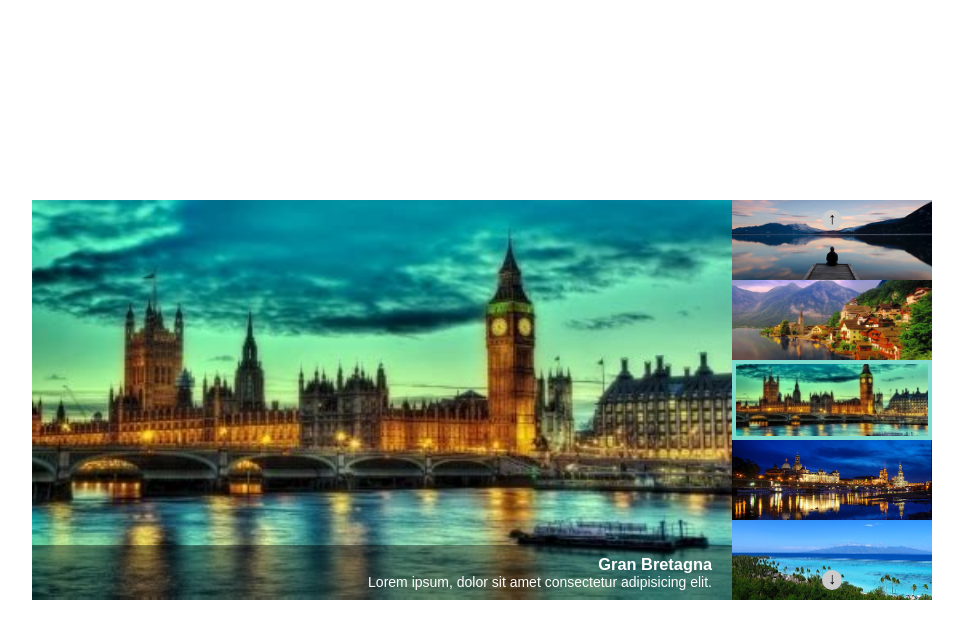
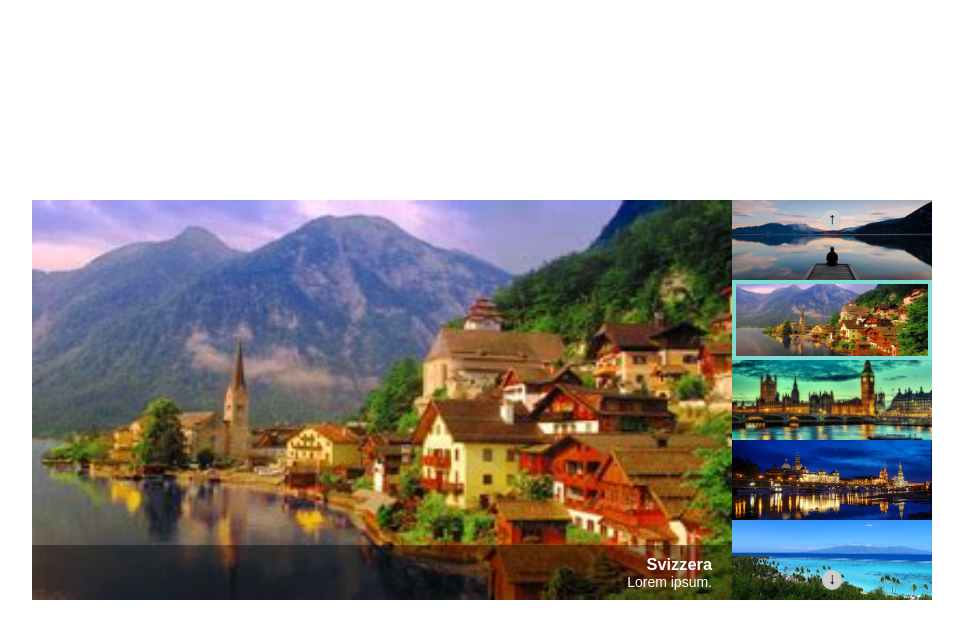
Before and after one commit to LuigiRagusa95/vue-slider, a plain HTML site: page index.html in a window 1280 px wide. Both pictures are taken after a click on the element 990 px from the left and 240 px from the top of the page. Shown: the whole page, without its empty margins (158-1121 px from the left). Drawn offline with nearby package versions, Linux system fonts and the light colour scheme.

Commit message:
ADD: add click on thumb  to change image

```diff
--- a/index.html
+++ b/index.html
@@ -25,7 +25,7 @@
 			<!-- Thumbnails -->
 			<div class="thumbs">
 				<!-- genera con vue  -->
-				<div v-for="(img, index) in slides" class="thumb" :class="getActive(index, actived)">
+				<div v-for="(img, index) in slides" class="thumb" :class="getActive(index, actived)" @click="handleClick">
 					<img :src="img.image" :alt="img.title" />
 				</div>
 
--- a/js/main.js
+++ b/js/main.js
@@ -51,5 +51,8 @@ const root = new Vue({
 		nextSlide() {
 			this.actived >= this.slides.length - 1 ? (this.actived = 0) : this.actived++;
 		},
+		handleClick(e) {
+			this.actived = [...document.querySelectorAll(".thumb")].indexOf(e.currentTarget);
+		},
 	},
 });
```
